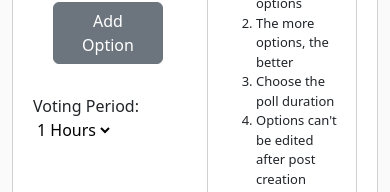
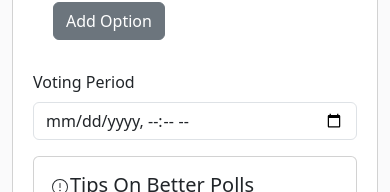
Before and after one commit to ravana09/Polling-app, a React (Create React App) app: page /AddPoll in a window 390 px wide. Shown: the part 420-612 px from the top of the page. Built offline with nearby package versions, Linux system fonts and the light colour scheme; no server answers.

Commit message:
"Updated AddPoll.js, Login.js, MobileNum.js, NewPassword.js, SignUp.js, Navbar.js, and PollStartingTime.js with changes to state variables, API calls, and local storage usage."

```diff
--- a/src/Components/AddPoll.js
+++ b/src/Components/AddPoll.js
@@ -1,6 +1,6 @@
 import React, { useEffect, useState } from "react";
 // import "../Components/Addpoll.css";
-import'../Components/add.css'
+import "../Components/add.css";
 
 import { Button, Card, Col, Container, Form, Nav, Row } from "react-bootstrap";
 import { RiDeleteBin6Fill } from "react-icons/ri";
@@ -25,7 +25,9 @@ function AddPoll() {
   };
 
   const [activeTab, setActiveTab] = useState("poll");
-  const [duration, setDuration] = useState(1);
+  const [duration, setDuration] = useState("");
+  const [hoursDifference, setHoursDifference] = useState(null);
+
   const [category, setCategory] = useState([]);
   const [CatogryChoose, setCatogerChoose] = useState("");
 
@@ -44,6 +46,22 @@ function AddPoll() {
     setData({ ...data, options: newOptions });
   };
 
+  const handleDuration = (event) => {
+    const selectedTime = +new Date(event.target.value);
+    console.log(selectedTime)
+    const currentTime = +new Date()
+    console.log(currentTime)
+
+    const timeDifference = selectedTime - currentTime;
+    let hours = (timeDifference / 1000 / 60 / 60)
+    // const hours = ((timeDifference % (1000 * 60 * 60)) / (1000 * 60));
+
+    setDuration(event.target.value);
+    console.log(hours.toFixed(2));
+    setHoursDifference(hours.toFixed(2));
+    // Format to 2 decimal places
+  };
+
   //catogery id
   useEffect(() => {
     const fetchData = async () => {
@@ -51,7 +69,7 @@ function AddPoll() {
         const response = await axios.get(
           "http://49.204.232.254:84/category/getall"
         );
-        console.log(response.data);
+        // console.log(response.data);
         setCategory(response.data ? response.data : []);
       } catch (err) {
         console.log(err);
@@ -61,7 +79,7 @@ function AddPoll() {
     fetchData();
   }, []);
 
-  console.log(CatogryChoose,"categoryyid");
+  console.log(CatogryChoose, "categoryyid");
 
   const createPoll = async (e) => {
     e.preventDefault();
@@ -79,15 +97,17 @@ function AddPoll() {
     }
 
     try {
-      const response = await axios.post("http://49.204.232.254:84/polls/create", {
+      const response = await axios.post(
+        "http://49.204.232.254:84/polls/create",
+        {
           question: data.question,
           title: data.title,
           category: CatogryChoose,
           options: data.options,
           createdBy: id,
-        duration: duration,
-
-      });
+          duration: hoursDifference,
+        }
+      );
 
       if (response.status === 201) {
         Swal.fire({
@@ -107,8 +127,6 @@ function AddPoll() {
           options: [{ option: "" }, { option: "" }],
           expirationTime: "",
         });
-
-
       }
     } catch (error) {
       console.error("Error creating poll:", error);
@@ -159,20 +177,14 @@ function AddPoll() {
         <Col sm={6} md={7}>
           <div style={{ marginTop: 10 }}>
             <p>
-              Voting Period:
-              <select
+              <Form.Label>Voting Period</Form.Label>
+              <Form.Control
+                type="datetime-local"
+                placeholder="Large text"
+                name="dateOfBirth"
                 value={duration}
-                onChange={(e) => setDuration(e.target.value)}
-                style={{
-                  backgroundColor: "transparent",
-                  border: "none",
-                }}
-              >
-                <option></option>
-                <option value={1}> 1 Hours</option>
-                <option value={2}>2 Hours</option>
-                <option value={3}>3 Hours</option>
-              </select>
+                onChange={handleDuration}
+              />
             </p>
           </div>
         </Col>
@@ -237,13 +249,10 @@ function AddPoll() {
               style={{ backgroundColor: "transparent", border: "none" }}
             >
               <option></option>
-              { category.map((category, index) => (
-
+              {category.map((category, index) => (
                 <option key={index} value={category._id}>
                   {category.category_name}
-
                 </option>
-
               ))}
             </select>
           </Col>
--- a/src/Components/Login&signup/Login.js
+++ b/src/Components/Login&signup/Login.js
@@ -78,12 +78,12 @@ function Login() {
         });
 
         //local storage
-        localStorage.setItem("Users_Name", response.data.user.user_name);
-        localStorage.setItem(
+        sessionStorage.setItem("Users_Name", response.data.user.user_name);
+        sessionStorage.setItem(
           "Users_PhoneNumber",
           response.data.user.phone_number
         );
-        localStorage.setItem("Id", response.data.user._id);
+        sessionStorage.setItem("Id", response.data.user._id);
 
         console.log("Signed in successfully");
         setTimeout(() => {
@@ -113,7 +113,7 @@ function Login() {
       setTimeout(() => {
         navigate("/signup");
       }, 1000);
-      localStorage.setItem("MobileNUmber", formData.PhoneNumber);
+      sessionStorage.setItem("MobileNUmber", formData.PhoneNumber);
     }
   }
 
--- a/src/Components/Login&signup/MobileNum.js
+++ b/src/Components/Login&signup/MobileNum.js
@@ -49,11 +49,11 @@ function MobileNum() {
   const navigate = useNavigate();
 
   async function handleSubmit() {
-    localStorage.setItem("MobileNUmber", formData.PhoneNumber);
+    sessionStorage.setItem("MobileNUmber", formData.PhoneNumber);
     if (setIsOtpSent) {
       try {
         let url = "http://49.204.232.254:84/api/updateuser";
-        let identification = localStorage.getItem("signupEmail");
+        let identification = sessionStorage.getItem("signupEmail");
         const response = await axios.post(url, {
           identifier: identification,
           phone_number: formData.PhoneNumber,
--- a/src/Components/Login&signup/NewPassword.js
+++ b/src/Components/Login&signup/NewPassword.js
@@ -23,7 +23,7 @@ function NewPassword() {
 
   async function handleSubmit(values, { setSubmitting }) {
     try {
-      let identification = localStorage.getItem("MobileNUmber");
+      let identification = sessionStorage.getItem("MobileNUmber");
       const response = await axios.post(
         "http://49.204.232.254:84/api/updateuser",{
           identifier: identification,
--- a/src/Components/Login&signup/SignUp.js
+++ b/src/Components/Login&signup/SignUp.js
@@ -96,7 +96,7 @@ function SignUp() {
           showConfirmButton: false,
           timer: 2000,
         });
-        localStorage.setItem("signupEmail", data.Email);
+        sessionStorage.setItem("signupEmail", data.Email);
 
         setTimeout(() => {
           navigate("/MobileNumberVerify");
--- a/src/Components/Navbar.js
+++ b/src/Components/Navbar.js
@@ -35,15 +35,15 @@ function NavBar() {
     handleClose();
   }
 
-  const userPhoneNUmber = localStorage.getItem("Users_PhoneNumber");
+  const userPhoneNUmber = sessionStorage.getItem("Users_PhoneNumber");
 
-  const userID = localStorage.getItem("Id");
+  const userID = sessionStorage.getItem("Id");
   // console.log(userID)
 
   // Function to handle sign-out
   function handleSignOut() {
-    localStorage.clear();
-    localStorage.removeItem("MobileNUmber ");
+    sessionStorage.clear();
+    sessionStorage.removeItem("MobileNUmber ");
     const Toast = Swal.mixin({
       toast: true,
       position: "top-end",
--- a/src/Components/Timing/PollStartingTime.js
+++ b/src/Components/Timing/PollStartingTime.js
@@ -14,12 +14,16 @@ function PollStartingTime({ createdTime }) {
       const timeDifference = (currentTime - targetTime + 5.5 * 60 * 60 * 1000);
 
       // console.log(timeDifference,"differenc3")
+      const days = Math.floor(timeDifference / (1000 * 60 * 60 * 24));
+      const hours = Math.floor((timeDifference % (1000 * 60 * 60 * 24)) / (1000 * 60 * 60));
+      const minutes = Math.floor((timeDifference % (1000 * 60 * 60)) / (1000 * 60));
+      const seconds = Math.floor((timeDifference % (1000 * 60)) / 1000);
 
 
-      let seconds = Math.floor((timeDifference / 1000) % 60);
-      let minutes = Math.floor((timeDifference / 1000 / 60) % 60);
-      let hours = Math.floor((timeDifference / 1000 / 60 / 60) % 24);
-      let days = Math.floor((timeDifference / 1000 / 60 / 60 / 24) % 30);
+      // let seconds = Math.floor((timeDifference / 1000) % 60);
+      // let minutes = Math.floor((timeDifference / 1000 / 60) % 60);
+      // let hours = Math.floor((timeDifference / 1000 / 60 / 60) % 24);
+      // let days = Math.floor((timeDifference / 1000 / 60 / 60 / 24) % 30);
       let months = Math.floor((timeDifference / 1000 / 60 / 60 / 24 / 30) % 12);
       let years = Math.floor(timeDifference / 1000 / 60 / 60 / 24 / 365);
 
```
Lines whose indentation alone changed are shown as unchanged.
